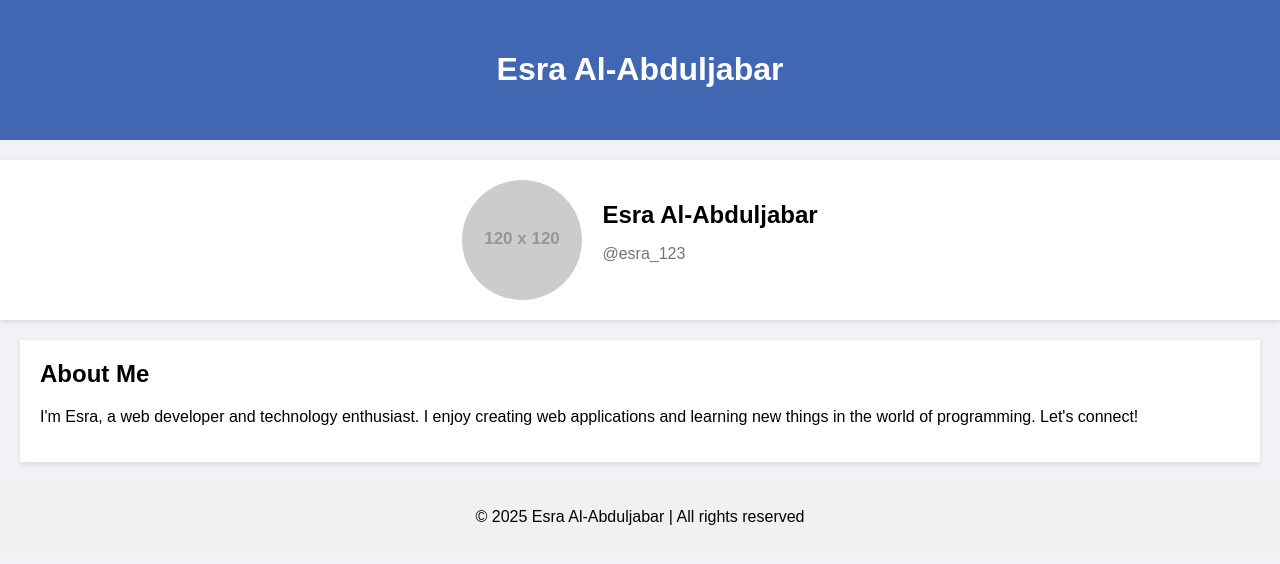
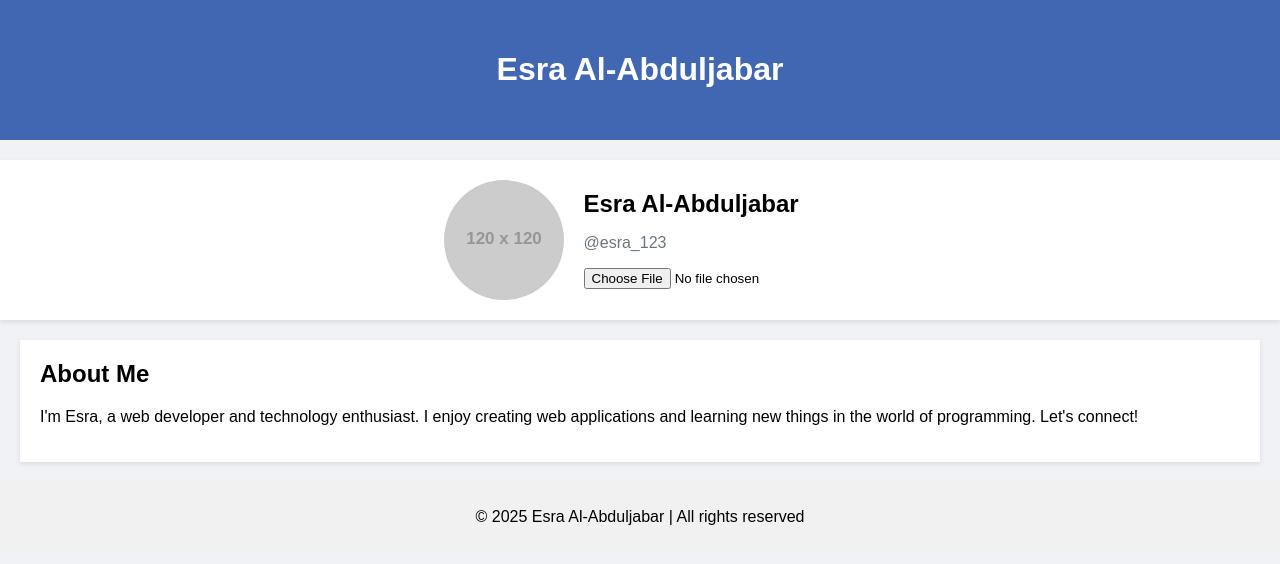
Before and after one commit to EsraWameed/fblookalike, a plain HTML site: page index.html in a window 1280 px wide. Drawn offline with Linux system fonts and the light colour scheme; placeholder pictures from the web are drawn by us.

Commit message:
Update index.html

```diff
--- a/index.html
+++ b/index.html
@@ -74,6 +74,7 @@
         <div>
             <h1>Esra Al-Abduljabar</h1>
             <p>@esra_123</p>
+            <input type="file" id="file-upload" accept="image/*" onchange="previewImage(event)">
         </div>
     </div>
 
@@ -87,3 +88,19 @@
     </div>
 </body>
 </html>
+
+<script>
+    function previewImage(event) {
+        const file = event.target.files[0];
+        const reader = new FileReader();
+
+        reader.onload = function() {
+            const profilePic = document.getElementById('profile-pic');
+            profilePic.src = reader.result; // Set the new image as the profile picture
+        };
+
+        if (file) {
+            reader.readAsDataURL(file); // Read the image as a data URL
+        }
+    }
+</script>
```
